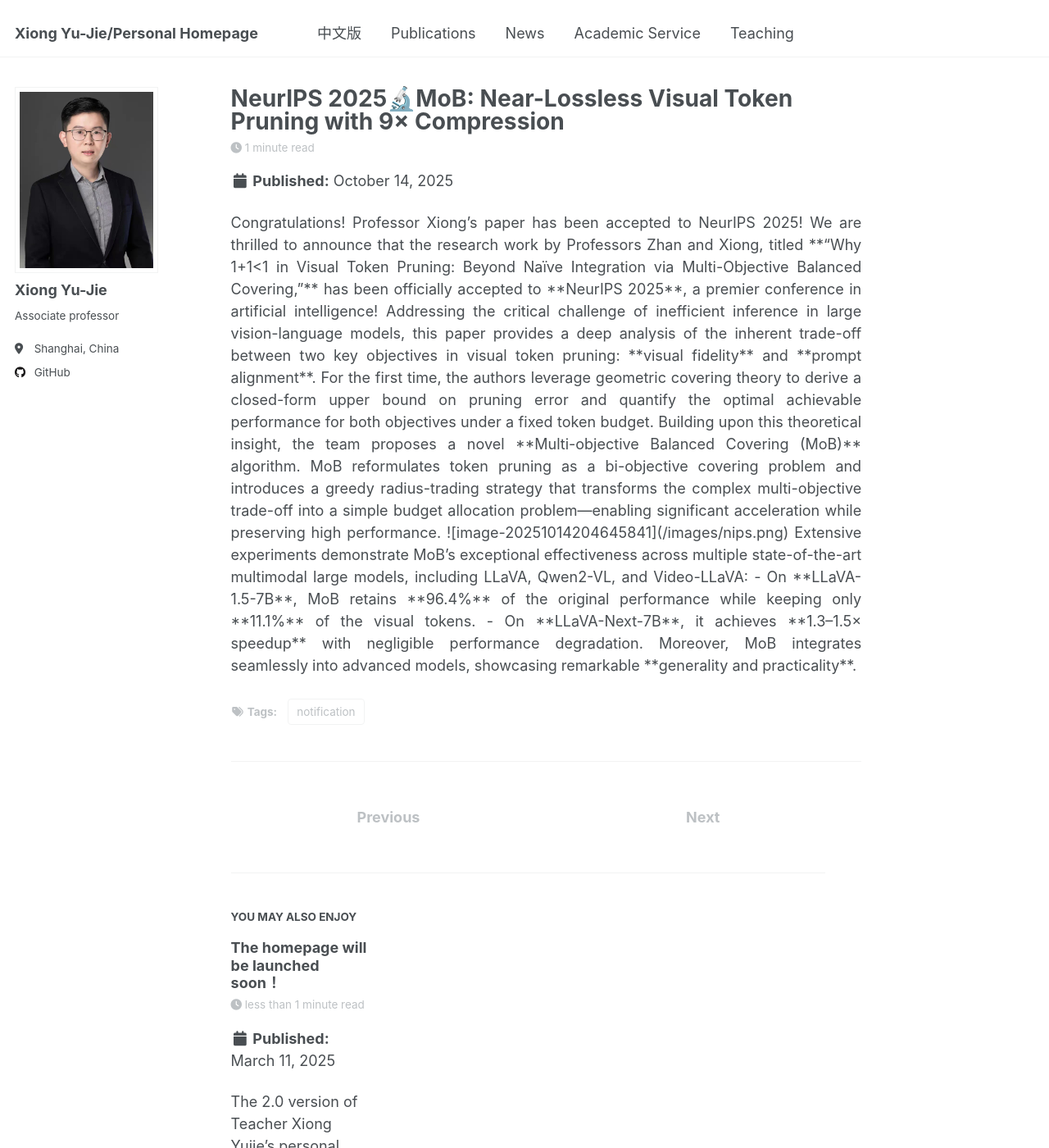
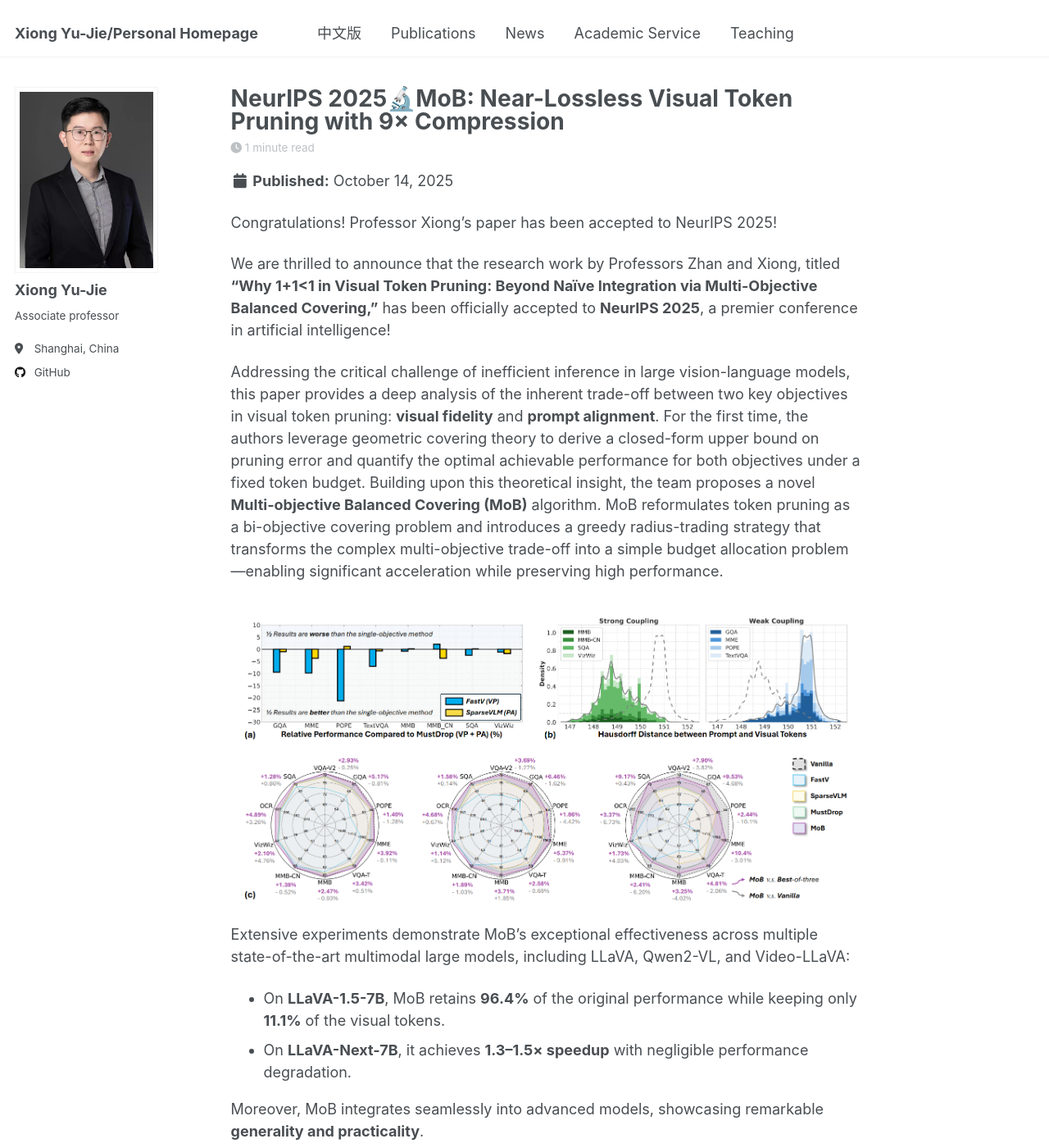
Before and after one commit to X-Lab-CN/introduce, a Jekyll site: the page built from _posts/2025-10-14-blog-post-2.md, in a window 1280 px wide and 1400 px high. Shown: the whole window at 82% size. Built offline with Jekyll 4.4.1, drawn with Linux system fonts in a browser that asks for light colours.

Commit message:
Update 2025-10-14-blog-post-2.md

```diff
--- a/_posts/2025-10-14-blog-post-2.md
+++ b/_posts/2025-10-14-blog-post-2.md
@@ -5,7 +5,7 @@
 tags:
   - notification
 ---
-<div style="text-align: justify;">Congratulations! Professor Xiong’s paper has been accepted to NeurIPS 2025!
+Congratulations! Professor Xiong’s paper has been accepted to NeurIPS 2025!
 
 We are thrilled to announce that the research work by Professors Zhan and Xiong, titled **“Why 1+1<1 in Visual Token Pruning: Beyond Naïve Integration via Multi-Objective Balanced Covering,”** has been officially accepted to **NeurIPS 2025**, a premier conference in artificial intelligence!
 
@@ -18,4 +18,4 @@
 - On **LLaVA-1.5-7B**, MoB retains **96.4%** of the original performance while keeping only **11.1%** of the visual tokens.
 - On **LLaVA-Next-7B**, it achieves **1.3–1.5× speedup** with negligible performance degradation.
 
-Moreover, MoB integrates seamlessly into advanced models, showcasing remarkable **generality and practicality**.</div>
+Moreover, MoB integrates seamlessly into advanced models, showcasing remarkable **generality and practicality**.
```
